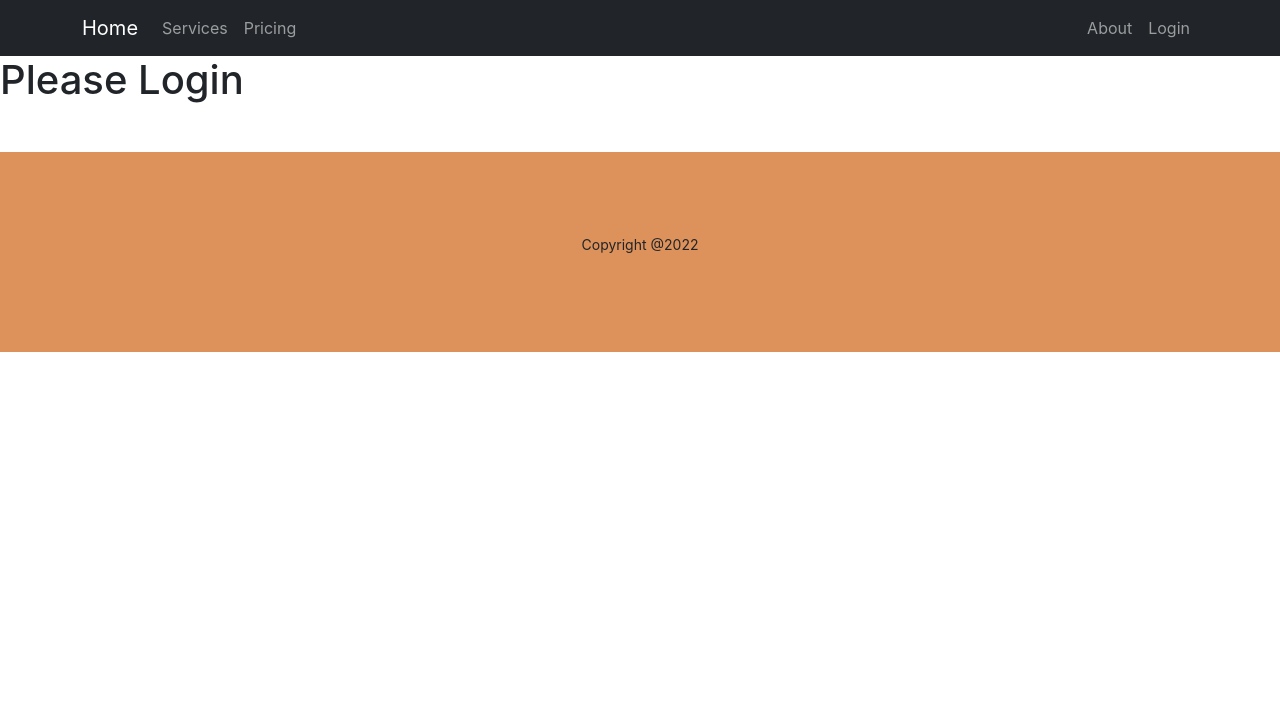
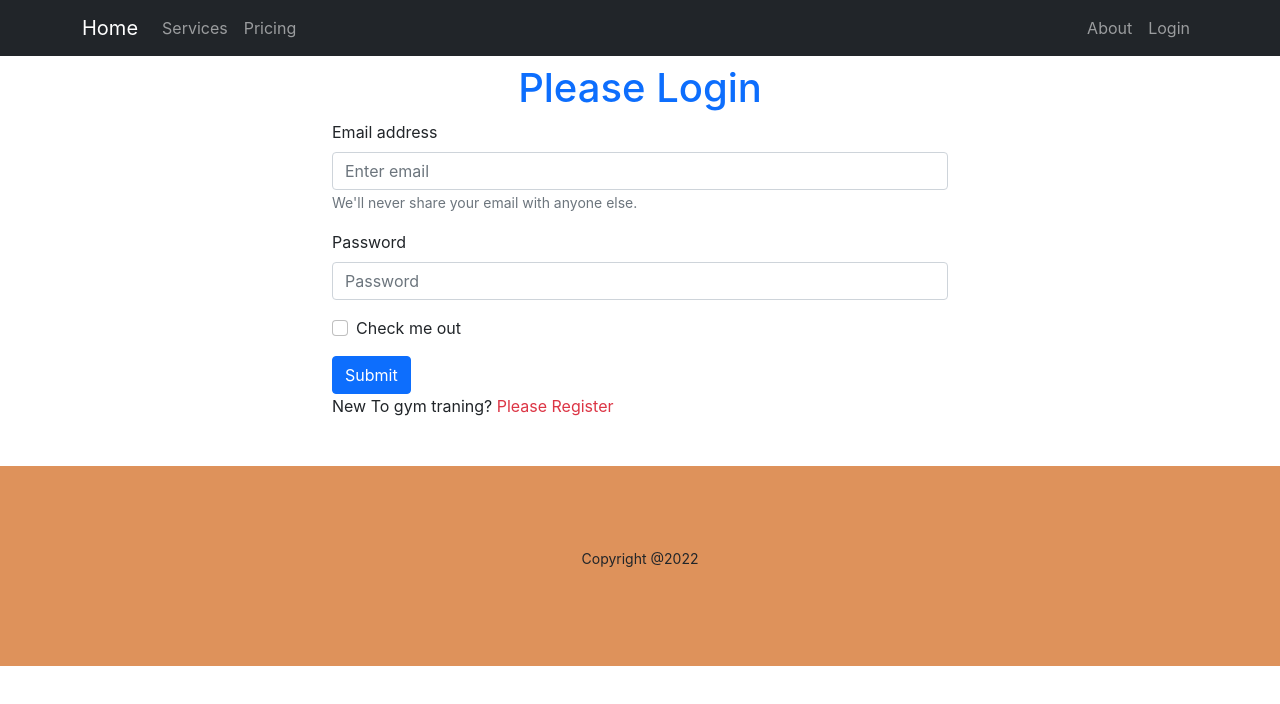
Before and after one commit to rahulhawlader/assignment-ten, a React (Create React App) app: page /Login in a window 1280 px wide. Shown: the top 704 px of the page. Built offline with nearby package versions, Linux system fonts and the light colour scheme; the HTML template or start-up script is replaced by a standard one.

Commit message:
login pages

```diff
--- a/package.json
+++ b/package.json
@@ -11,6 +11,7 @@
     "react": "^18.0.0",
     "react-bootstrap": "^2.2.3",
     "react-dom": "^18.0.0",
+    "react-firebase-hooks": "^5.0.3",
     "react-router-dom": "^6.3.0",
     "react-scripts": "5.0.1",
     "web-vitals": "^2.1.4"
--- a/src/App.js
+++ b/src/App.js
@@ -6,6 +6,8 @@
 import Login from './pages/Login/Login';
 import Header from './pages/Shared/Header/Header';
 import Footer from './pages/Shared/Footer/Footer';
+import Register from './pages/Register/Register';
+
 
 function App() {
   return (
@@ -14,8 +16,8 @@
       <Routes>
         <Route path="/Home" element={<Home></Home>}></Route>
         <Route path="/About" element={<About></About>}></Route>
-
         <Route path="/Login" element={<Login></Login>}></Route>
+        <Route path="/Register" element={<Register></Register>}></Route>
 
 
       </Routes>
--- a/src/pages/Login/Login.js
+++ b/src/pages/Login/Login.js
@@ -1,9 +1,47 @@
 import React from 'react';
+import { Button, Form } from 'react-bootstrap';
+import { useRef } from 'react';
+import { Link, useNavigate } from 'react-router-dom';
 
 const Login = () => {
+    const emailRef = useRef('');
+    const passwordReF = useRef('');
+    const navigate = useNavigate('');
+
+    const handleSubmit = event => {
+        event.preventDefault()
+        const email = emailRef.current.value;
+        const password = passwordReF.current.value;
+        console.log(email, password)
+    }
+
+    const navigateRegister = (event) => {
+        navigate('/Register')
+    }
     return (
-        <div>
-            <h1>Please Login</h1>
+        <div className='container w-50 ms-auto'>
+            <h1 className='text-primary text-center mt-2'>Please Login</h1>
+            <Form onSubmit={handleSubmit}>
+                <Form.Group className="mb-3" controlId="formBasicEmail">
+                    <Form.Label>Email address</Form.Label>
+                    <Form.Control ref={emailRef} type="email" placeholder="Enter email" required />
+                    <Form.Text className="text-muted">
+                        We'll never share your email with anyone else.
+                    </Form.Text>
+                </Form.Group>
+
+                <Form.Group className="mb-3" controlId="formBasicPassword">
+                    <Form.Label>Password</Form.Label>
+                    <Form.Control ref={passwordReF} type="password" placeholder="Password" required />
+                </Form.Group>
+                <Form.Group className="mb-3" controlId="formBasicCheckbox">
+                    <Form.Check type="checkbox" label="Check me out" />
+                </Form.Group>
+                <Button variant="primary" type="submit">
+                    Submit
+                </Button>
+            </Form>
+            <p>New To gym traning? <Link to='/register' className='text-danger  pe-auto text-decoration-none' onClick={navigateRegister}> Please Register</Link></p>
         </div>
     );
 };
--- /dev/null
+++ b/src/pages/Register/Register.js
@@ -0,0 +1,28 @@
+import React from 'react';
+import { Link, useNavigate } from 'react-router-dom';
+import './Regiter.css'
+
+const Register = () => {
+    // const navigate = useNavigate();
+
+    // const navigateLogin = () => {
+    //     navigate('/Login')
+    // }
+    return (
+        <div className='register-form'>
+            {/* <form >
+                <h1>Please Register</h1>
+                <input type="text" name="name" id="" placeholder='Your Name' />
+
+                <input type="email" name="email" id="" placeholder='Your Email ' required />
+
+                <input type="password" name="password" id="" placeholder='Password' required />
+                <input type="submit" value="Register" />
+
+            </form>
+            <p>Already have an Account? <Link to='/Login' className='text-danger  pe-auto text-decoration-none' onClick={navigateLogin}> Please Login</Link></p> */}
+        </div>
+    );
+};
+
+export default Register;
--- /dev/null
+++ b/src/pages/Register/Regiter.css
@@ -0,0 +1,13 @@
+.register-form {
+    margin: 0 auto;
+    width: 50%;
+}
+
+.register-form input {
+    display: block;
+    width: 100%;
+    height: 50px;
+    padding-left: 10px;
+    font-size: 18px;
+    margin-bottom: 15px;
+}
```
Also changed, not shown: src/Navber/Navber.js (deleted, +0 -10 lines), 1 other file (tests, documents, lock files or other folders).
